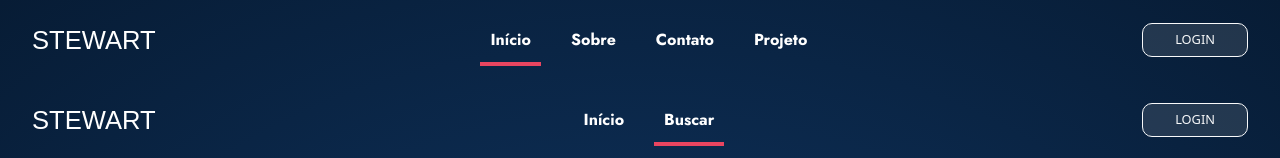
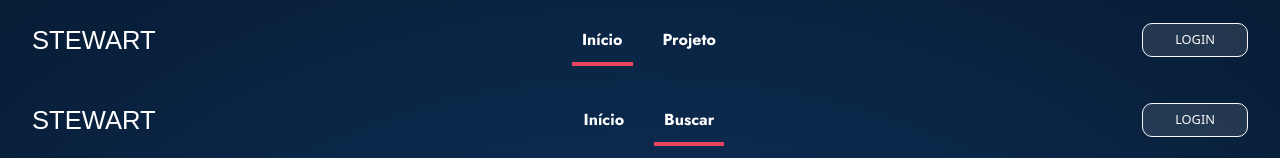
Before and after one commit to RP2-startups/stewart-frontend, a JavaScript app: page /search in a window 1280 px wide. Shown: the top 158 px of the page. Built offline with nearby package versions, Linux system fonts and the light colour scheme; a web font is replaced by a local one.

Commit message:
Fix Login

```diff
--- a/src/components/NavBar.vue
+++ b/src/components/NavBar.vue
@@ -21,7 +21,7 @@
           </RouterLink>
         </li>
       </ul>
-      <router-link :to="{name: 'Login', params: {page : currentPage}}" >
+      <router-link to="/login" >
         <button class="btn btn-login text-light">LOGIN</button>
       </router-link>
     </div>
@@ -126,16 +126,6 @@ export default defineComponent({
           comp: "/",
         },
         {
-          name: "Sobre",
-          icon: "jore",
-          comp: "about",
-        },
-        {
-          name: "Contato",
-          icon: "jore",
-          comp: "contact",
-        },
-        {
           name: "Projeto",
           icon: "jore",
           comp: "project",
--- a/src/pages/LoginPage.vue
+++ b/src/pages/LoginPage.vue
@@ -7,9 +7,7 @@
         <router-link to= "/" >
           <img
             src="../assets/images/arrow-back-black.png"
-            class="btn back-arrow d-none d-md-block"
-            @click="$router.back()"
-          />
+            class="btn back-arrow d-none d-md-block"/>
       </router-link>
         <div
           class="col-md-6 offset-md-3 col-sm-4 offset-sm-4 form-wrapper mobile-space"
@@ -194,6 +192,7 @@ export default defineComponent({
   },
   mounted: function(){
     window.addEventListener('resize', this.adjustHeight)
+    this.$emit('changeVisibility',false)
   },
   methods: {
     login() {
```
